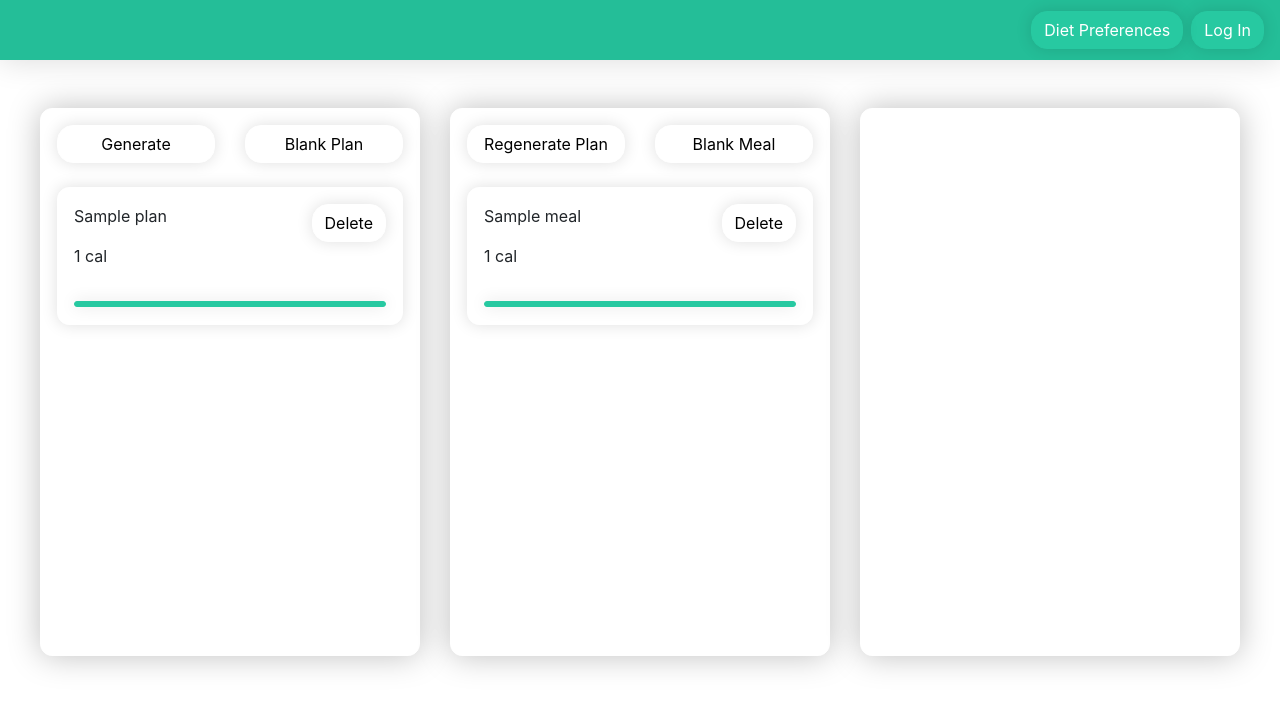
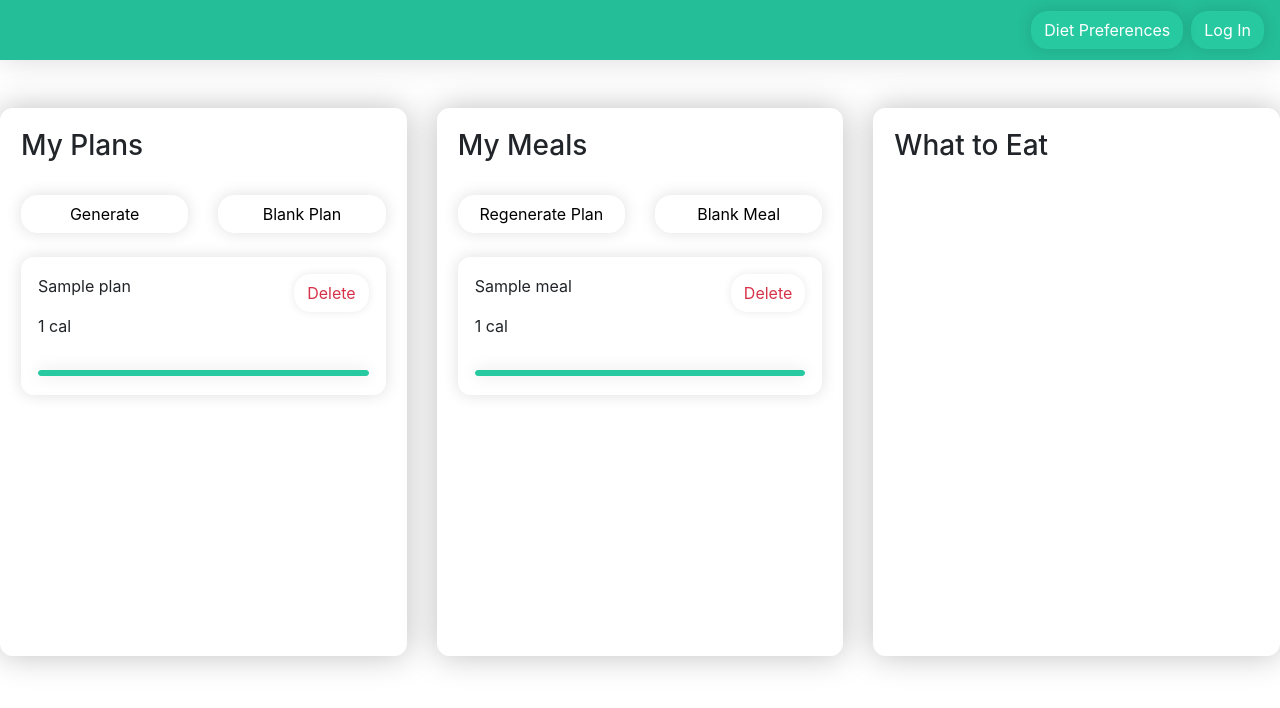
Before and after one commit to edwardpassagi/nutrition-app, a Flask app: a page that uses templates/home.html in a window 1280 px wide. Shown: the top 708 px of the page. Run offline with Flask 2, Linux system fonts and the light colour scheme; tables that the repository leaves empty hold one stand-in row (values such as "Sample post"); some libraries are stand-ins or nearby versions.

Commit message:
minor changes to the front end

```diff
--- a/static/styles/home.css
+++ b/static/styles/home.css
@@ -1,4 +1,6 @@
 :root{
+  --l-red: #f33e56;
+  --red: #d63248;
   --vl-green: #2bddb1;
   --l-green: #27c9a1;
   --green: #24be98;
@@ -11,11 +13,16 @@
 .form-control:focus {
     box-shadow: none !important;
 }
+.navbar{
+    background-color: var(--green);
+    min-height: var(--nav-height);
+    box-shadow: 0 0 32px rgba(0,0,0,0.15);
+}
 .panel{
   border-color: white;
   height: 100%;
   box-shadow: 0 0 32px rgba(0,0,0,0.25);
-  padding: 16px;
+  padding: 20px;
   border-radius: var(--b-radius);
 }
 .panel-item{
@@ -35,10 +42,14 @@
     min-width: 100%;
     margin-top: calc(-4.5vh);
 }
+.calories{
+    text-align: left;
+    /* padding-top: 0px; */
+}
 .container-meals{
   margin: auto;
   margin-top: calc(var(--nav-height) + 48px);
-  max-width: 1200px;
+  max-width: 1300px;
   height: calc(80vh - var(--nav-height) - 32px);
 }
 .collapsing{
@@ -46,6 +57,8 @@
   transition: none;
   display: none;
 }
+
+/* The Primary Button Attributes */
 .btn-primary{
     box-shadow: 0 0 16px rgba(0,0,0,0.125);
     border-radius: var(--btn-radius);
@@ -64,6 +77,8 @@
     border-color: var(--vl-green) !important; /*set the color you want here*/
     box-shadow: 0 0 0px 6px rgba(96, 240, 185, 0.25) !important;
 }
+
+/* The secondary button attributes */
 .btn-secondary{
     box-shadow: 0 0 16px rgba(0,0,0,0.125);
     border-radius: var(--btn-radius);
@@ -85,12 +100,26 @@
     color: white;
     box-shadow: 0 0 0px 6px rgba(96, 240, 185, 0.25) !important;
 }
-.navbar{
-    background-color: var(--green);
-    min-height: var(--nav-height);
-    box-shadow: 0 0 32px rgba(0,0,0,0.15);
+
+/* The danger button attributes */
+.btn-danger{
+    box-shadow: 0 0 8px rgba(0,0,0,0.085);
+    border-radius: var(--btn-radius);
+    background-color: white;
+    border-color: white; /*set the color you want here*/
+    color: var(--red);
 }
-.calories{
-    text-align: left;
-    /* padding-top: 0px; */
+.btn-danger:hover{
+    border-radius: var(--btn-radius);
+    background-color: var(--l-red);
+    border-color: var(--l-red); /*set the color you want here*/
+    color: white;
 }
+.btn-danger:active,
+.btn-danger:focus{
+    border-radius: var(--btn-radius);
+    background-color: var(--l-red);
+    border-color: var(--l-red); /*set the color you want here*/
+    color: white;
+    box-shadow: 0 0 0px 6px rgba(240, 96, 96, 0.25) !important;
+}
--- a/templates/home.html
+++ b/templates/home.html
@@ -24,7 +24,8 @@
         <div class="row" style="height:inherit;">
             <div class="col-4">
                 <div class="card panel">
-
+                    <h3>My Plans</h3>
+                    <br>
                     <!-- The container is hodling the header buttons -->
                     <div class="row">
                         <div class="col">
@@ -88,11 +89,11 @@
                                     <div class="col"
                                     style="transform: rotate(0); min-height: 100%;">
                                         <p>{{plan['plan_name']}}</p>
-                                        <p class="calories">{{plan['plan_calories']}} cal</p>
+                                        <p>{{plan['plan_calories']}} cal</p>
                                         <a href="/details/planid:{{plan['plan_id']}}" class="stretched-link"></a>
                                     </div>
                                     <div class="col-1">
-                                        <td><a href="/plan/delete/{{plan['plan_id']}}" class="btn btn-secondary float-right">Delete</a></td>
+                                        <td><a href="/plan/delete/{{plan['plan_id']}}" class="btn btn-danger float-right">Delete</a></td>
                                     </div>
                                 </div>
                                 <a class="btn panel-btn btn-primary"></a>
@@ -107,6 +108,8 @@
 
             <div class="col-4">
                 <div class="card panel">
+                    <h3>My Meals</h3>
+                    <br>
                     {% if planID %}
                     <div class="row">
                         <div class="col">
@@ -168,7 +171,7 @@
                                     <a href="/details/planid:{{planID}}/mealid:{{meal['meal_id']}}" class="stretched-link"></a>
                                 </div>
                                 <div class="col-1">
-                                    <td><a href="/remove/planid:{{planID}}/mealid:{{meal['meal_id']}}" class="btn btn-secondary float-right">Delete</a></td>
+                                    <td><a href="/remove/planid:{{planID}}/mealid:{{meal['meal_id']}}" class="btn btn-danger float-right">Delete</a></td>
                                 </div>
                             </div>
                             <a class="btn panel-btn btn-primary"></a>
@@ -182,6 +185,8 @@
 
             <div class="col-4">
                 <div class="card panel">
+                    <h3>What to Eat</h3>
+                    <br>
                     {% if mealID %}
                     <div class="row">
                         <div class="col">
@@ -231,7 +236,7 @@
                                         <p class="calories">{{food['food_calories']}} cal</p>
                                     </div>
                                     <div class="col-1">
-                                        <td><a href="/food/removeFromMeal/planid:{{planID}}/mealid:{{mealID}}/foodid:{{food['food_id']}}" class="btn btn-secondary float-right">Delete</a></td>
+                                        <td><a href="/food/removeFromMeal/planid:{{planID}}/mealid:{{mealID}}/foodid:{{food['food_id']}}" class="btn btn-danger float-right">Delete</a></td>
                                     </div>
                                 </div>
                             </div>
```
